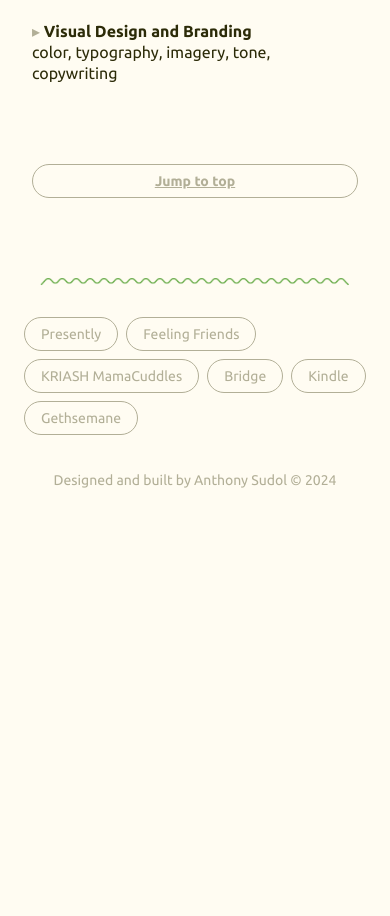
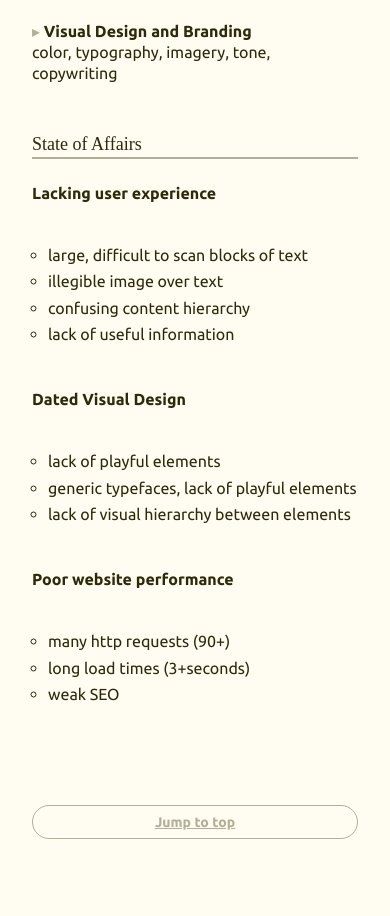
Before and after one commit to howdytony/newportfolio, a website: page gethsemane/gethsemane.html in a window 390 px wide. Shown: the part 924-1840 px from the top of the page. Before the commit the page ends 1445 px from the top, so only its background shows below. Drawn offline with Linux system fonts and the light colour scheme; files whose address does not match are found by name; a web font is replaced by a local one.

```diff
--- a/gethsemane/gethsemane.html
+++ b/gethsemane/gethsemane.html
@@ -64,7 +64,7 @@
           <div class="line"></div>
         </div>
         <p>
-          Gethsemane Garden Center has been a staple of Chicago's historic Andersonville neighborhood since 1977. Its website has stuggled to keep up with the times and needed a way to logically organize its wealth of plantcare resources.
+          Gethsemane Garden Center has been a staple of Chicago's historic Andersonville neighborhood since 1977. As the business has grown, its website has stuggled to stay visually fresh and to logically organize its wealth of plantcare resources.
         </p>
       </div>
 
@@ -83,6 +83,35 @@
         </p>
       </div>
     </div>
+
+      <div class="container">
+        <div class="sectiontitle">
+          <h2> State of Affairs </h2>
+          <div class="line"></div>
+        </div>
+
+        <p> <b>Lacking user experience</b><br>
+            <ul>
+              <li>large, difficult to scan blocks of text</li>
+              <li>illegible image over text</li>
+              <li>confusing content hierarchy</li>
+              <li>lack of useful information</li>
+              </ul>
+
+        <p> <b>Dated Visual Design</b><br>
+            <ul>
+              <li>lack of playful elements</li>
+              <li>generic typefaces, lack of playful elements </li>
+              <li>lack of visual hierarchy between elements </li>
+              </ul>
+
+        <p> <b>Poor website performance</b><br>
+        <ul>
+          <li>many http requests (90+)</li>
+          <li>long load times (3+seconds) </li>
+          <li>weak SEO</li>
+          </ul>
+      </div>
 
     <div class="container">
       <div id="jumptotop" class="link"><a href="#top"><u><span class="bolded">Jump to top</span></u></a></div>
--- a/style.css
+++ b/style.css
@@ -688,7 +688,7 @@
 
   @media (max-width: 1424px){
     .projectpreview{
-      max-width: 440px;
+      max-width: 800px;
     }
   }
 
@@ -711,6 +711,7 @@
       font-size: 16px;
     }
   }
+
   @media (max-width: 1000px) {
     .about {
       flex-direction: column;
```
